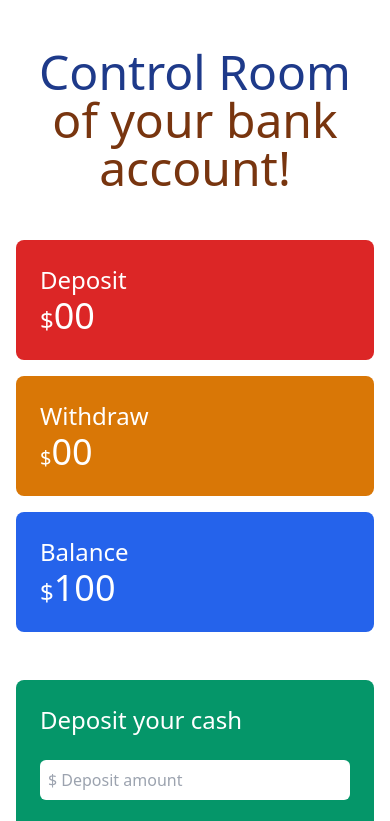
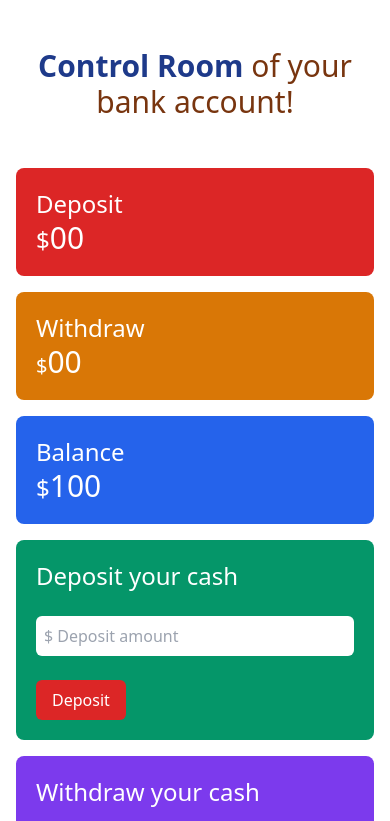
Before and after one commit to FahadCowboy/banking-app, a plain HTML site: page banking.html in a window 390 px wide. Shown: the top 821 px of the page. Drawn offline with nearby package versions, Linux system fonts and the light colour scheme.

Commit message:
almost done

```diff
--- a/banking.html
+++ b/banking.html
@@ -9,30 +9,30 @@
 </head>
 <body>
     <section id="container-section" class="lg:w-3/4 sm:w-4/5 my-8 mx-auto p-4">
-        <h1 class="text-center text-5xl mb-12 text-yellow-900"><span class="text-blue-900">Control Room</span> of your bank account!</h1>
+        <h1 class="text-center text-3xl lg:text-5xl mb-12 text-yellow-900"><span class="text-blue-900 font-semibold">Control Room</span> of your bank account!</h1>
 
         <div id="board-area" class="grid gap-4 lg:grid-cols-3 sm:grid-cols-1">
-            <div id="deposit" class="lg:p-12 p-6 bg-red-600 text-white rounded-lg">
+            <div id="deposit" class="lg:p-12 p-5 bg-red-600 text-white rounded-lg">
                 <h1 class="text-2xl">Deposit</h1>
-                <h2 class="text-2xl">$<span class="text-4xl" id="deposit-amount">00</span></h2>
+                <h2 class="text-2xl">$<span class="text-3xl lg:text-4xl" id="deposit-amount">00</span></h2>
             </div>
-            <div id="withdraw" class="lg:p-12 p-6 bg-yellow-600 text-white rounded-lg">
+            <div id="withdraw" class="lg:p-12 p-5 bg-yellow-600 text-white rounded-lg">
                 <h1 class="text-2xl">Withdraw</h1>
-                <h2 class="text-xl">$<span class="text-4xl" id="withdraw-amount">00</span></h2>
+                <h2 class="text-xl">$<span class="text-3xl lg:text-4xl" id="withdraw-amount">00</span></h2>
             </div>
-            <div id="balance" class="lg:p-12 p-6 bg-blue-600 text-white rounded-lg">
+            <div id="balance" class="lg:p-12 p-5 bg-blue-600 text-white rounded-lg">
                 <h1 class="text-2xl">Balance</h1>
-                <h2 class="text-2xl">$<span class="text-4xl" id="balance-amount">100</span></h2>
+                <h2 class="text-2xl">$<span class="text-3xl lg:text-4xl" id="balance-amount">100</span></h2>
             </div>
         </div>
 
-        <div id="input-area" class="grid  lg:grid-cols- sm:grid-cols-1 gap-8 mt-12">
-            <div id="deposit-controll" class="bg-green-600 lg:p-12 p-6 rounded-lg">
+        <div id="input-area" class="grid  lg:grid-cols-2 sm:grid-cols-1 gap-4 lg:gap-8 mt-4 lg:mt-8">
+            <div id="deposit-controll" class="bg-green-600 lg:p-12 p-5 rounded-lg">
                 <h2 id="withdraw-input-headding" class="text-white text-2xl">Deposit your cash</h2>
                 <input type="text" name="" id="deposit-input" class="my-6 w-full p-2 rounded-md" placeholder="$ Deposit amount"><br>
                 <button id="deposit-btn" class="bg-red-600 text-white py-2 px-4 rounded-md">Deposit</button>
             </div>
-            <div id="withdraw-controll" class="bg-purple-600 lg:p-12 p-6 rounded-lg">
+            <div id="withdraw-controll" class="bg-purple-600 lg:p-12 p-5 rounded-lg">
                 <h2 id="withdraw-input-headding" class="text-white text-2xl">Withdraw your cash</h2>
                 <input type="text" name="" id="withdraw-input" class="my-6 w-full p-2 rounded-md" placeholder="$ Withdraw amount"><br>
                 <button id="withdraw-btn" class="bg-red-600 text-white py-2 px-4 rounded-md">Deposit</button>
```
Also changed, not shown: index.html (+3 -3 lines).
